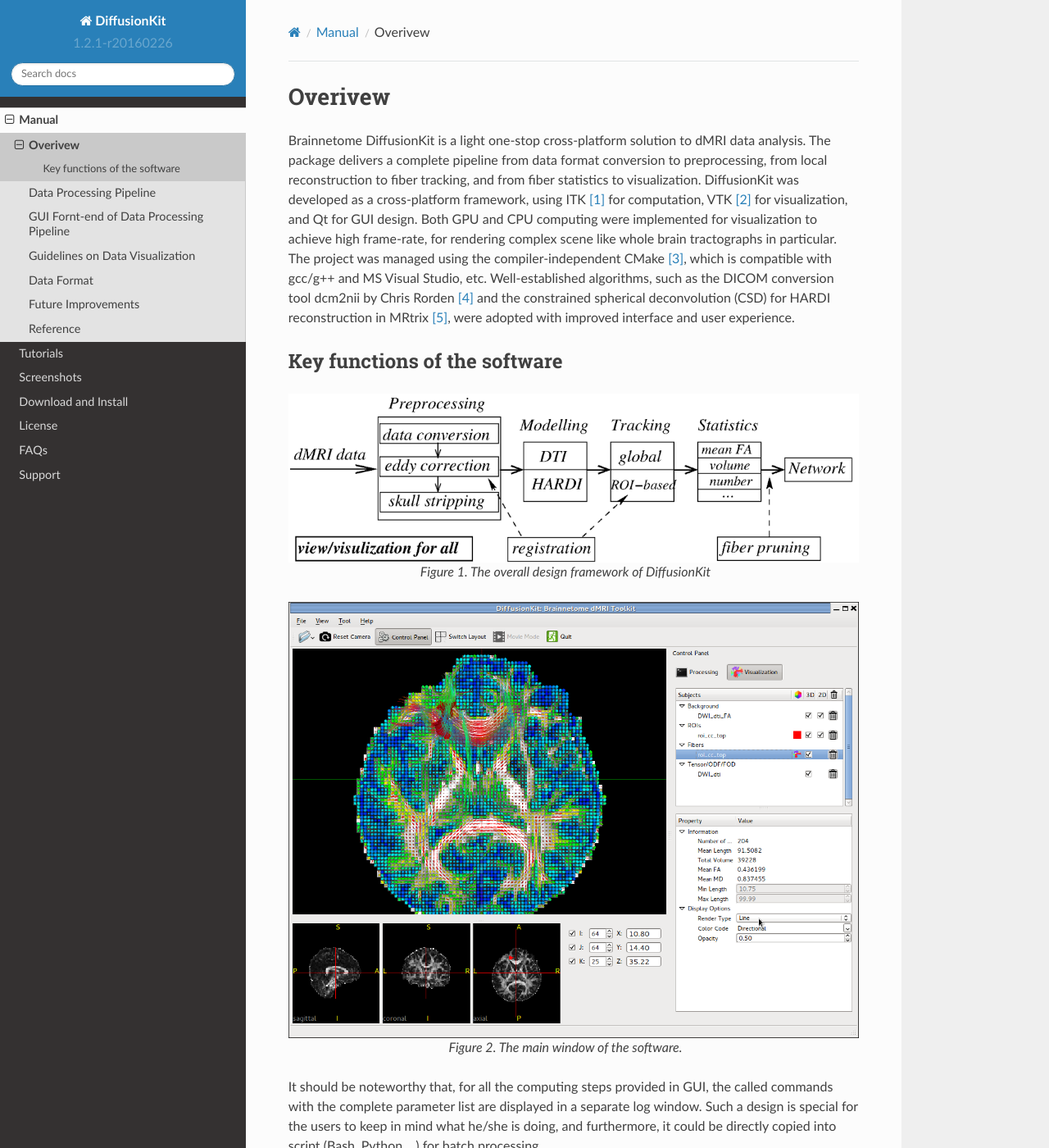
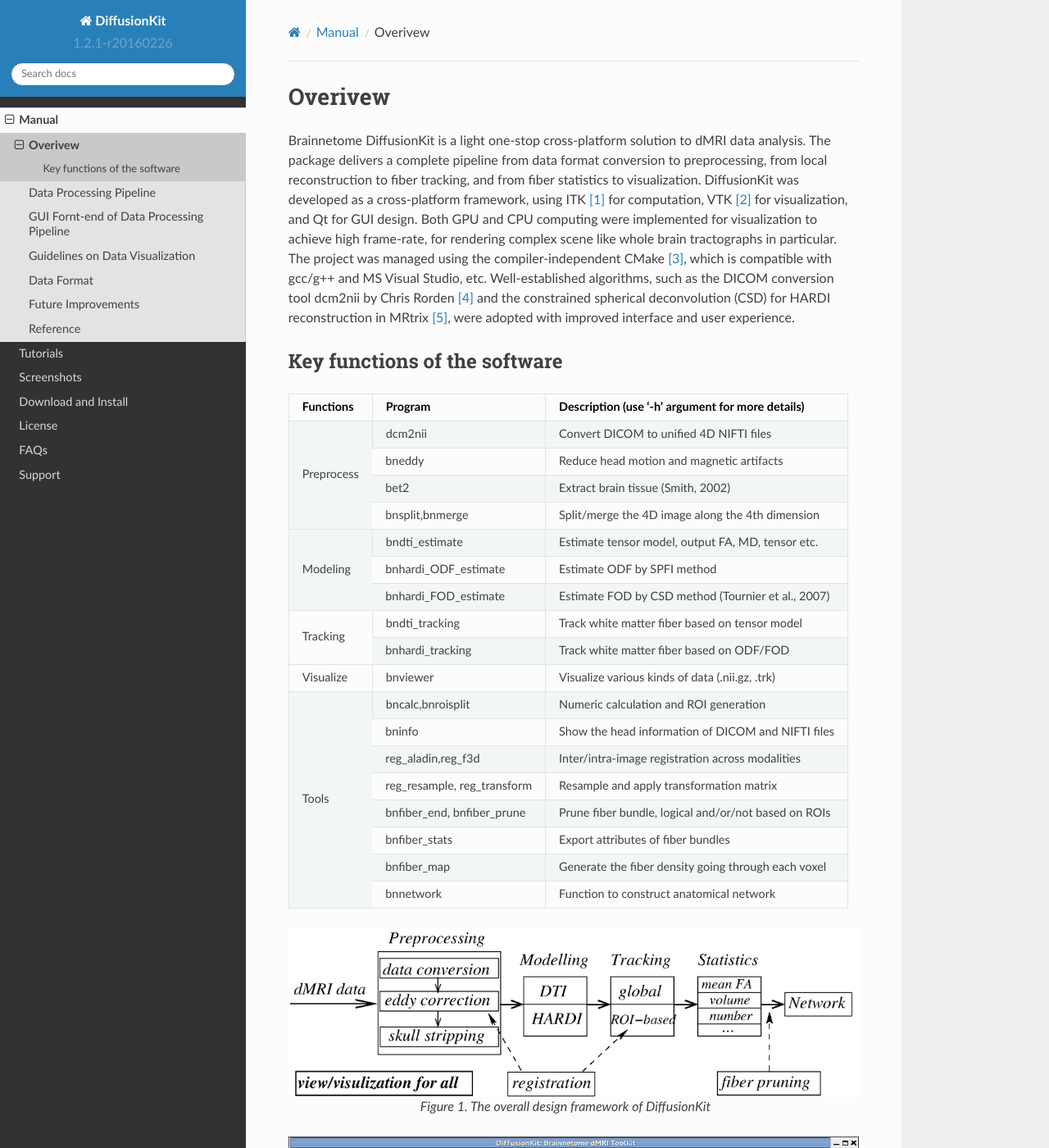
Before and after one commit to brainnetome/diffusionkit, a Sphinx documentation site: the page built from source/overview.rst, in a window 1280 px wide and 1400 px high. Shown: the whole window at 82% size. Built offline with Sphinx 7.4.7 and the Read the Docs theme 2.0.0, drawn with Linux system fonts in a browser that asks for light colours.

Commit message:
add function table and batch processing script;

```diff
--- a/source/common.txt
+++ b/source/common.txt
@@ -3,6 +3,7 @@
  <script type="text/javascript" src="_static/jquery.js"></script>
  <script type="text/javascript">
  $(window).load(function(){
+ $('.version').hide();
  $('.wy-breadcrumbs-aside').hide();
  $('.wy-table-responsive').css('margin-bottom','0px');
  });
--- a/source/license.rst
+++ b/source/license.rst
@@ -7,7 +7,7 @@
 License
 =======
 
-Copyright |copy|  2013-2015 `Brainnetome Center <http://www.brainnetome.org/>`_, CASIA
+Copyright |copy|  2012-2015 `Brainnetome Center <http://www.brainnetome.org/>`_, CASIA
 
 This software is provided 'as-is', without any express or implied warranty.
 In no event will the authors be held liable for any damages arising from the use of this software.
--- a/source/overview.rst
+++ b/source/overview.rst
@@ -32,6 +32,48 @@
 Key functions of the software
 =============================
 
++------------+----------------------+-------------------------------------------------------+
+| Functions  | Program              | Description (use '-h' argument for more details)      |
++============+======================+=======================================================+
+| Preprocess | dcm2nii              | Convert DICOM to unified 4D NIFTI files               |
+|            +----------------------+-------------------------------------------------------+
+|            | bneddy               | Reduce head motion and magnetic artifacts             |
+|            +----------------------+-------------------------------------------------------+
+|            | bet2                 | Extract brain tissue (Smith, 2002)                    |
+|            +----------------------+-------------------------------------------------------+
+|            | bnsplit,bnmerge      | Split/merge the 4D image along the 4th dimension      |
++------------+----------------------+-------------------------------------------------------+
+| Modeling   | bndti_estimate       | Estimate tensor model, output FA, MD, tensor etc.     |
+|            +----------------------+-------------------------------------------------------+
+|            | bnhardi_ODF_estimate | Estimate ODF by SPFI method                           |
+|            +----------------------+-------------------------------------------------------+
+|            | bnhardi_FOD_estimate | Estimate FOD by CSD method (Tournier et al., 2007)    |
++------------+----------------------+-------------------------------------------------------+
+| Tracking   | bndti_tracking       | Track white matter fiber based on tensor model        |
+|            +----------------------+-------------------------------------------------------+
+|            | bnhardi_tracking     | Track white matter fiber based on ODF/FOD             |
++------------+----------------------+-------------------------------------------------------+
+| Visualize  | bnviewer             | Visualize various kinds of data (.nii.gz, .trk)       |
++------------+----------------------+-------------------------------------------------------+
+| Tools      | bncalc,bnroisplit    | Numeric calculation and ROI generation                |
+|            +----------------------+-------------------------------------------------------+
+|            | bninfo               | Show the head information of DICOM and NIFTI files    |
+|            +----------------------+-------------------------------------------------------+
+|            | reg_aladin,reg_f3d   | Inter/intra-image registration across modalities      |
+|            +----------------------+-------------------------------------------------------+
+|            | reg_resample,        | Resample and apply transformation matrix              |
+|            | reg_transform        |                                                       |
+|            +----------------------+-------------------------------------------------------+
+|            | bnfiber_end,         | Prune fiber bundle, logical and/or/not based on ROIs  |
+|            | bnfiber_prune        |                                                       |
+|            +----------------------+-------------------------------------------------------+
+|            | bnfiber_stats        | Export attributes of fiber bundles                    |
+|            +----------------------+-------------------------------------------------------+
+|            | bnfiber_map          | Generate the fiber density going through each voxel   |
+|            +----------------------+-------------------------------------------------------+
+|            | bnnetwork            | Function to construct anatomical network              |
++------------+----------------------+-------------------------------------------------------+
+
 .. figure:: images/overall.png
    :width: 800 px
    :alt: The overall design framework of DiffusionKit
--- a/source/tutorial_intro.rst
+++ b/source/tutorial_intro.rst
@@ -70,6 +70,10 @@
 `Installation Instructions <download.html#install-uninstall>`_, along
 with the `Example Dataset <download.html#example-data>`_ downloaded on
 your hard disk.
+
+For your convenience, a `bash script <_static/process.sh>`_, which
+enables processing multiple data within a loop, is also available for
+downloading.
 
 Data Format Conversion
 ~~~~~~~~~~~~~~~~~~~~~~
```
Also changed, not shown: other parts of source/overview.rst (+1 -7 lines), 1 other file.
